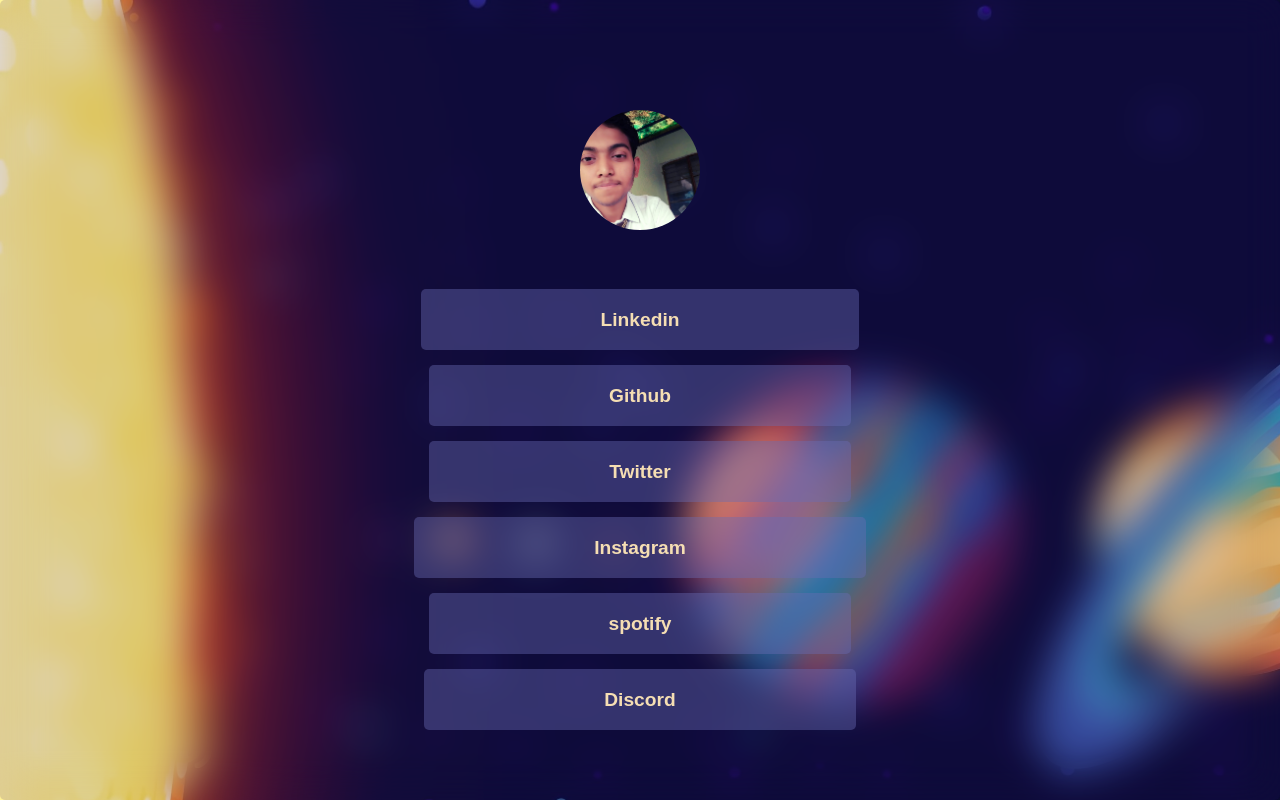
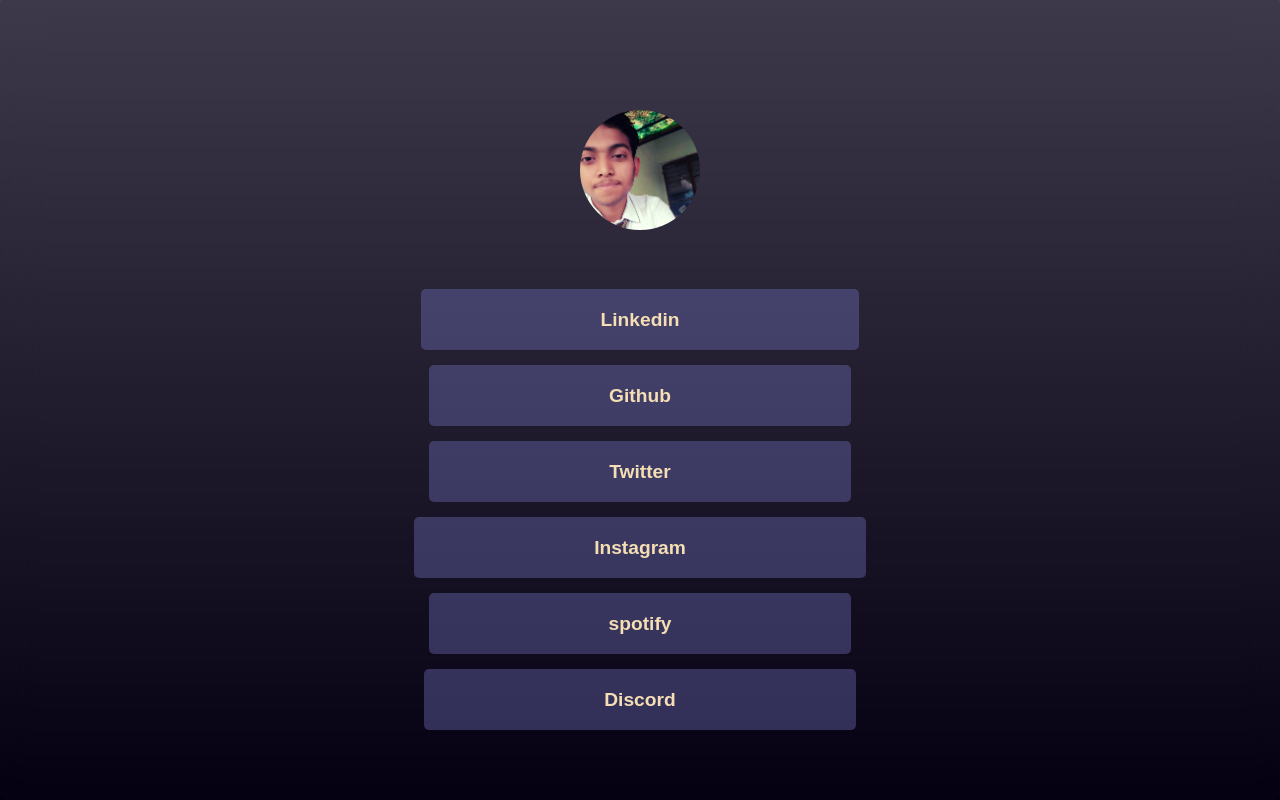
Before and after one commit to priyesh0071/links.github.io, a plain HTML site: page index.html in a window 1280 px wide. Drawn offline with Linux system fonts and the light colour scheme.

Commit message:
Update style.css

```diff
--- a/style.css
+++ b/style.css
@@ -4,7 +4,9 @@ body {
   overflow-y: hidden;
   overflow-x: hidden;
   width: 100%;
-  background: url(solar.png) no-repeat;
+   background: #000000; /* fallback for old browsers */
+  background: -webkit-linear-gradient(to top, #000000, #434343); /* Chrome 10-25, Safari 5.1-6 */
+  background: linear-gradient(to top, #000000, #434343); /* W3C, IE 10+/ Edge, Firefox 16+, Chrome 26+, Opera 12+, Safari 7+ */
   background-size: auto;
   display: grid;
   align-items: center;
```
